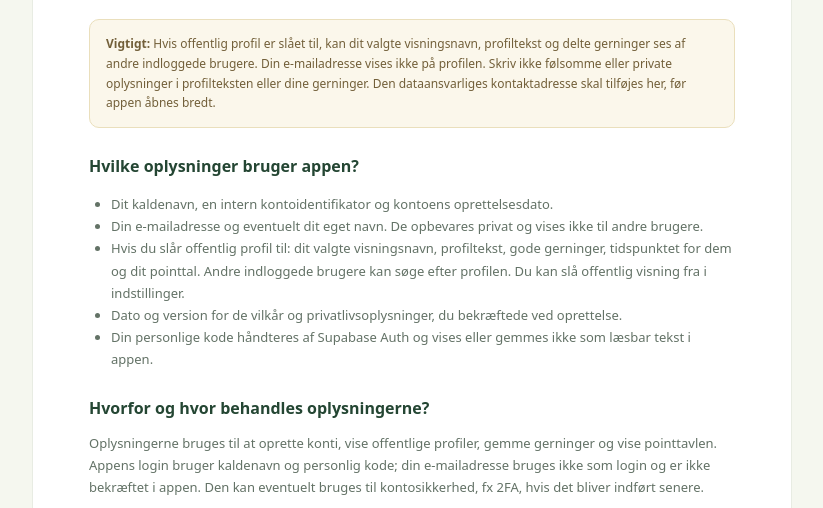
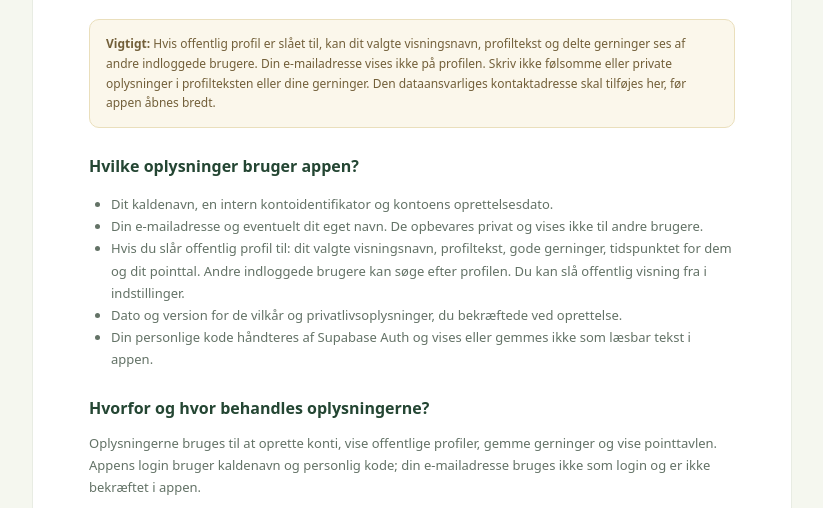
Before and after one commit to valde3713/hverdagens-app, a website: page privacy.html in a window 1280 px wide. Shown: the part 237-745 px from the top of the page, without its empty margins (228-1051 px from the left). Drawn offline with Linux system fonts and the light colour scheme.

Commit message:
privacy.html

```diff
--- a/privacy.html
+++ b/privacy.html
@@ -36,7 +36,7 @@
       </ul>
 
       <h2>Hvorfor og hvor behandles oplysningerne?</h2>
-      <p>Oplysningerne bruges til at oprette konti, vise offentlige profiler, gemme gerninger og vise pointtavlen. Appens login bruger kaldenavn og personlig kode; din e-mailadresse bruges ikke som login og er ikke bekræftet i appen. Den kan eventuelt bruges til kontosikkerhed, fx 2FA, hvis det bliver indført senere.</p>
+      <p>Oplysningerne bruges til at oprette konti, vise offentlige profiler, gemme gerninger og vise pointtavlen. Appens login bruger kaldenavn og personlig kode; din e-mailadresse bruges ikke som login og er ikke bekræftet i appen.</p>
       <p>Appens database og autentificering er hos Supabase i projektets valgte region. GitHub Pages leverer appens offentlige filer. Kontrollér den præcise region og leverandørvilkår i deres dashboards; en EU-region alene er ikke en garanti for overholdelse af GDPR.</p>
       <p>GitHub og Supabase kan behandle tekniske forbindelsesoplysninger, fx IP-adresse, i forbindelse med drift og sikkerhed. Supabase-klientbiblioteket ligger lokalt sammen med appen; browseren sender ikke loginoplysninger til en ekstern kode-CDN. Appen bruger ikke annoncerings- eller analyseværktøjer. Backups, driftslogs og underleverandører kan have andre opbevarings- eller overførselsvilkår. Serveringsregion alene garanterer ikke overholdelse af GDPR; leverandørvilkår og overførsler skal også kontrolleres.</p>
 
```
